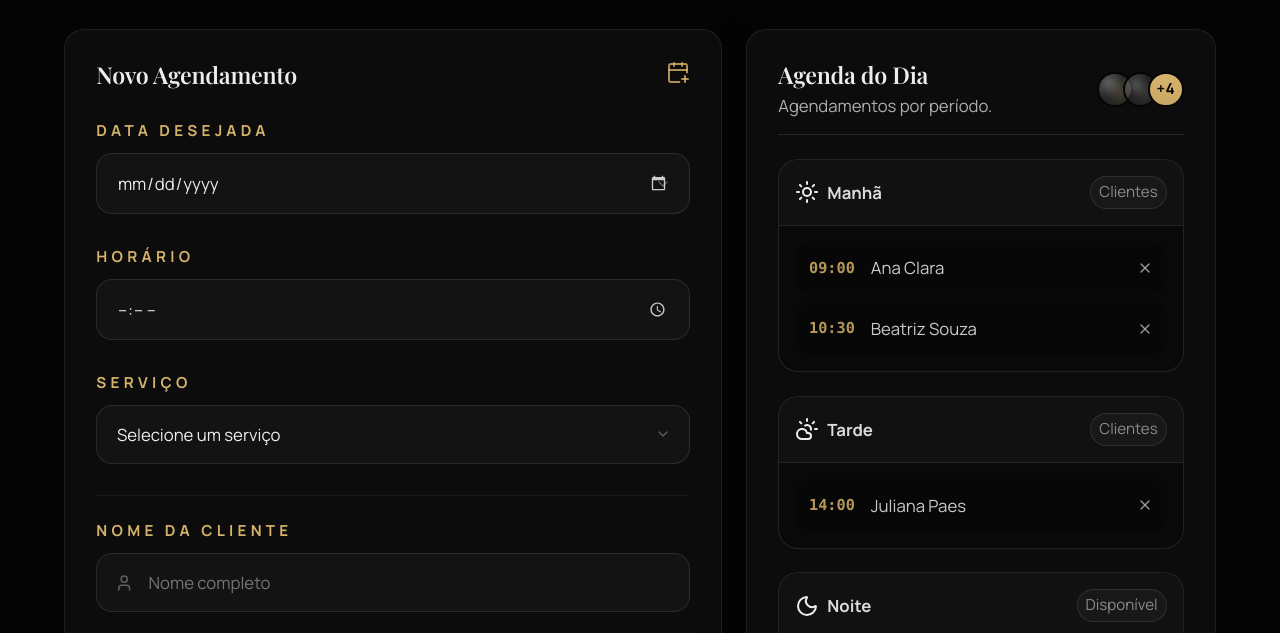
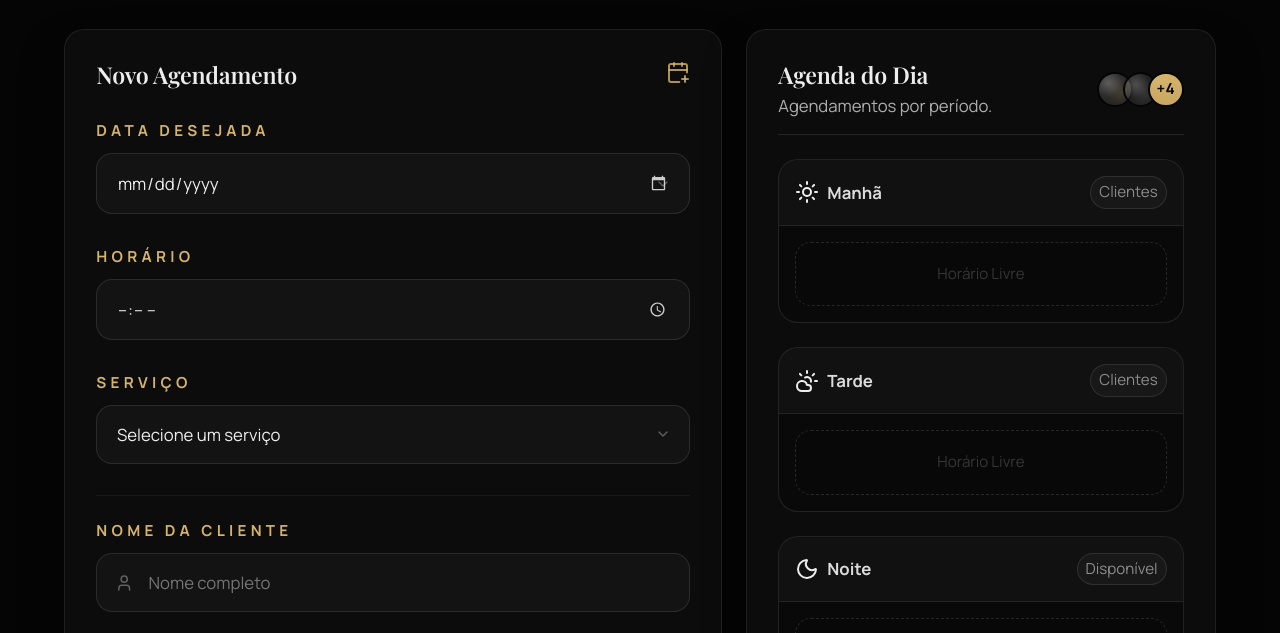
Before and after one commit to juninalmeida/WanyHairAgendaV1, a website built with webpack: page index.html in a window 1280 px wide. Shown: the part 118-751 px from the top of the page. Built offline with nearby package versions, Linux system fonts and the light colour scheme; data requests are answered from the project's data file; a web font is replaced by a local one.

Commit message:
refactor(html): make agenda lists empty for JS rendering

```diff
--- a/index.html
+++ b/index.html
@@ -1,4 +1,4 @@
-<!DOCTYPE html>
+<!doctype html>
 <html lang="pt-BR" class="dark">
   <head>
     <meta charset="UTF-8" />
@@ -223,27 +223,7 @@
               id="period-morning"
               class="period"
               aria-label="Agendamentos da manhã"
-            >
-              <li>
-                <strong>09:00</strong>
-                <span>Ana Clara</span>
-                <img
-                  class="cancel-icon"
-                  src="./src/assets/icons/cancel.svg"
-                  alt="Cancelar"
-                />
-              </li>
-
-              <li>
-                <strong>10:30</strong>
-                <span>Beatriz Souza</span>
-                <img
-                  class="cancel-icon"
-                  src="./src/assets/icons/cancel.svg"
-                  alt="Cancelar"
-                />
-              </li>
-            </ul>
+            ></ul>
           </section>
 
           <section class="schedule-period">
@@ -260,17 +240,7 @@
               id="period-afternoon"
               class="period"
               aria-label="Agendamentos da tarde"
-            >
-              <li>
-                <strong>14:00</strong>
-                <span>Juliana Paes</span>
-                <img
-                  class="cancel-icon"
-                  src="./src/assets/icons/cancel.svg"
-                  alt="Cancelar"
-                />
-              </li>
-            </ul>
+            ></ul>
           </section>
 
           <section class="schedule-period">
```
Also changed, not shown: dist/index.html.
